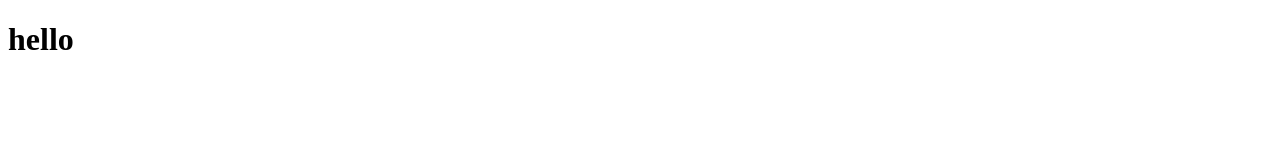
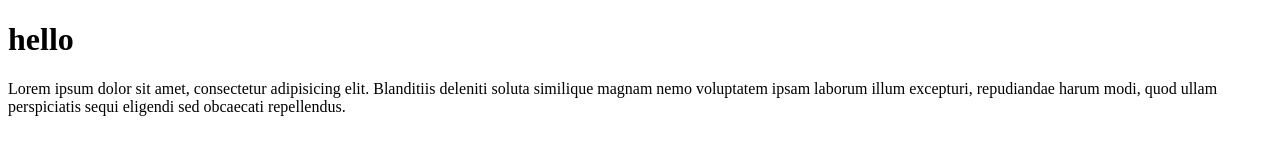
Before and after one commit to tekinhuseyin/pullrequestdeneme, a plain HTML site: page index.html in a window 1280 px wide. Drawn offline with Linux system fonts and the light colour scheme.

Commit message:
huseyin2

```diff
--- a/index.html
+++ b/index.html
@@ -8,5 +8,6 @@
 </head>
 <body>
     <h1>hello</h1>
+    <p>Lorem ipsum dolor sit amet, consectetur adipisicing elit. Blanditiis deleniti soluta similique magnam nemo voluptatem ipsam laborum illum excepturi, repudiandae harum modi, quod ullam perspiciatis sequi eligendi sed obcaecati repellendus.</p>
 </body>
 </html>
```
